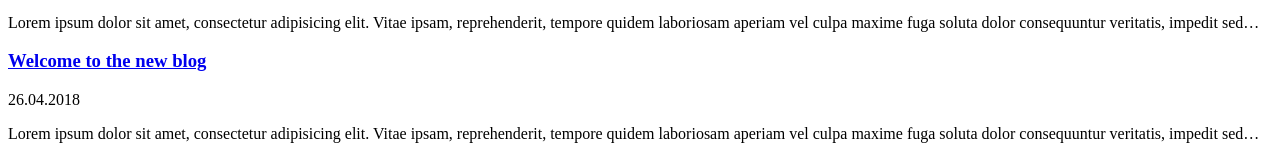
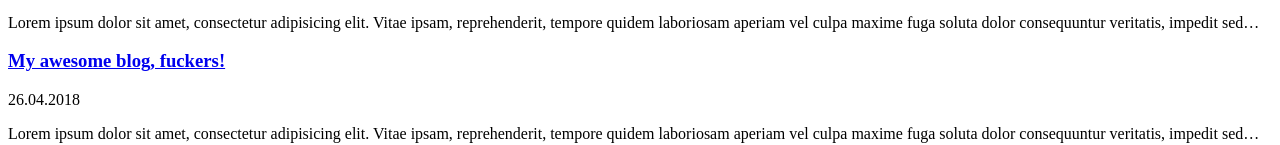
Before and after one commit to morshinin/gatsbynetlify, a Gatsby site: page / in a window 1280 px wide. Shown: the part 141-286 px from the top of the page. Built offline with nearby package versions, Linux system fonts and the light colour scheme; Gatsby itself is replaced by a stand-in of ours.

Commit message:
changes first blog post

```diff
--- a/src/posts/post.md
+++ b/src/posts/post.md
@@ -1,5 +1,5 @@
 ---
-title: "Welcome to the new blog"
+title: "My awesome blog, fuckers!"
 date: "2018-04-26"
 ---
 
```
